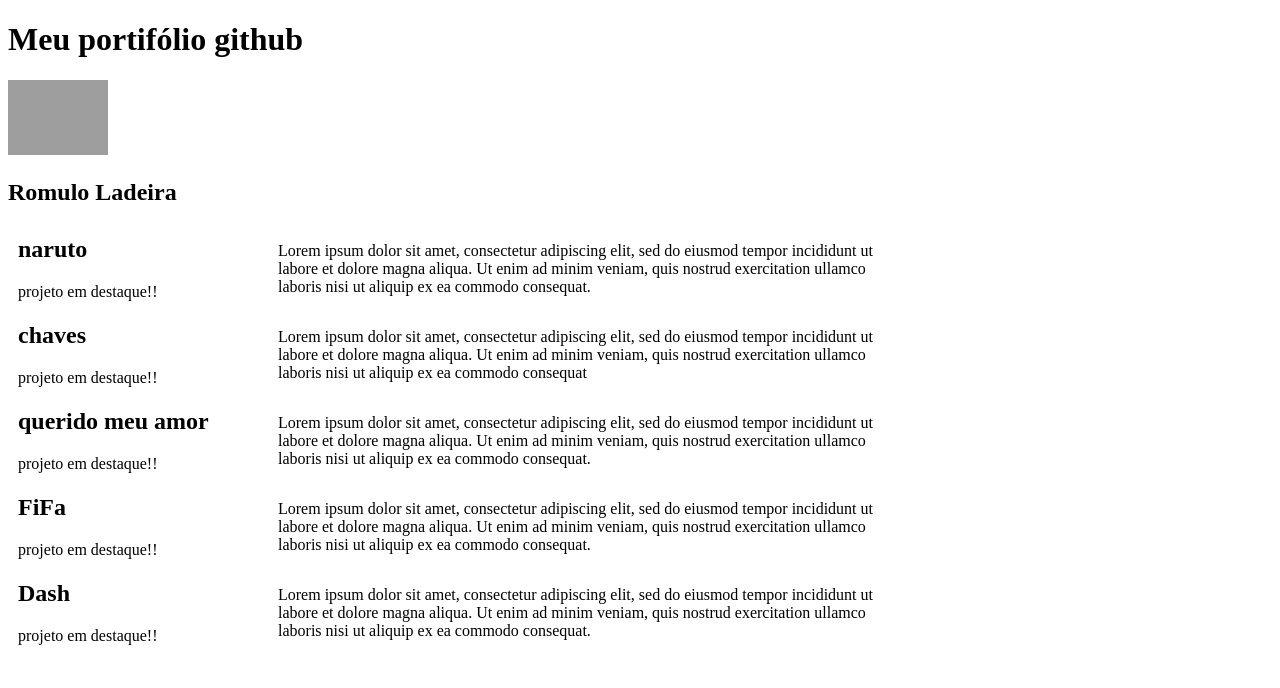
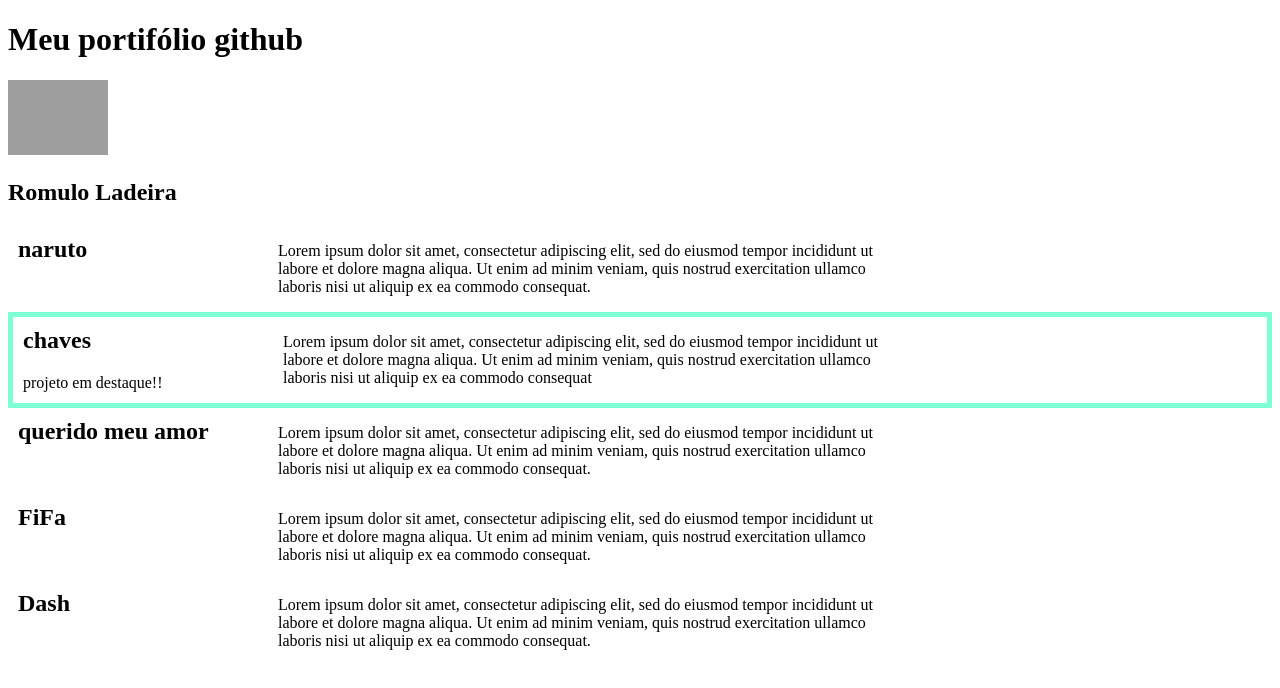
Before and after one commit to Romulo-Ladeira/portfolio-github, a React (Create React App) app: page / in a window 1280 px wide. Shown: the top 688 px of the page. Built offline with nearby package versions, Linux system fonts and the light colour scheme; grey boxes are pictures that could not be loaded.

Commit message:
exercicio-9

```diff
--- a/src/App.js
+++ b/src/App.js
@@ -5,27 +5,32 @@ const lista_repositorios = [
   {
     id:1,
     titulo: "naruto",
-    descricao:"Lorem ipsum dolor sit amet, consectetur adipiscing elit, sed do eiusmod tempor incididunt ut labore et dolore magna aliqua. Ut enim ad minim veniam, quis nostrud exercitation ullamco laboris nisi ut aliquip ex ea commodo consequat."
+    descricao:"Lorem ipsum dolor sit amet, consectetur adipiscing elit, sed do eiusmod tempor incididunt ut labore et dolore magna aliqua. Ut enim ad minim veniam, quis nostrud exercitation ullamco laboris nisi ut aliquip ex ea commodo consequat.",
+    destaque: false
   },
   {
     id:2,
     titulo: "chaves",
-    descricao:"Lorem ipsum dolor sit amet, consectetur adipiscing elit, sed do eiusmod tempor incididunt ut labore et dolore magna aliqua. Ut enim ad minim veniam, quis nostrud exercitation ullamco laboris nisi ut aliquip ex ea commodo consequat"
+    descricao:"Lorem ipsum dolor sit amet, consectetur adipiscing elit, sed do eiusmod tempor incididunt ut labore et dolore magna aliqua. Ut enim ad minim veniam, quis nostrud exercitation ullamco laboris nisi ut aliquip ex ea commodo consequat",
+    destaque: true
   },
   {
     id:3,
     titulo: "querido meu amor",
-    descricao:"Lorem ipsum dolor sit amet, consectetur adipiscing elit, sed do eiusmod tempor incididunt ut labore et dolore magna aliqua. Ut enim ad minim veniam, quis nostrud exercitation ullamco laboris nisi ut aliquip ex ea commodo consequat."
+    descricao:"Lorem ipsum dolor sit amet, consectetur adipiscing elit, sed do eiusmod tempor incididunt ut labore et dolore magna aliqua. Ut enim ad minim veniam, quis nostrud exercitation ullamco laboris nisi ut aliquip ex ea commodo consequat.",
+    destaque: false
   },
   {
     id:4,
     titulo: "FiFa",
-    descricao:"Lorem ipsum dolor sit amet, consectetur adipiscing elit, sed do eiusmod tempor incididunt ut labore et dolore magna aliqua. Ut enim ad minim veniam, quis nostrud exercitation ullamco laboris nisi ut aliquip ex ea commodo consequat."
+    descricao:"Lorem ipsum dolor sit amet, consectetur adipiscing elit, sed do eiusmod tempor incididunt ut labore et dolore magna aliqua. Ut enim ad minim veniam, quis nostrud exercitation ullamco laboris nisi ut aliquip ex ea commodo consequat.",
+    destaque:false
   },
   {
     id:5,
     titulo: "Dash",
-    descricao:"Lorem ipsum dolor sit amet, consectetur adipiscing elit, sed do eiusmod tempor incididunt ut labore et dolore magna aliqua. Ut enim ad minim veniam, quis nostrud exercitation ullamco laboris nisi ut aliquip ex ea commodo consequat."
+    descricao:"Lorem ipsum dolor sit amet, consectetur adipiscing elit, sed do eiusmod tempor incididunt ut labore et dolore magna aliqua. Ut enim ad minim veniam, quis nostrud exercitation ullamco laboris nisi ut aliquip ex ea commodo consequat.",
+    destaque:false
   }
 
 ];
@@ -37,7 +42,7 @@ function App() {
     {lista_repositorios.length <=0?
     <p>Nenhum repositório disponivel</p>:
     lista_repositorios.map(repository=>(
-       <Repository key={repository.id} titulo={repository.titulo} descricao={repository.descricao} destacar />
+       <Repository key={repository.id} titulo={repository.titulo} descricao={repository.descricao} destacar={repository.destaque} />
     ))}
 
   </>
--- a/src/components/Repository/Repository.js
+++ b/src/components/Repository/Repository.js
@@ -2,7 +2,7 @@ import propTypes from "prop-types"
 import repositoyCss from "./Repository.module.css"
 export function Repository({titulo, descricao, destacar}){
     return(
-        <article className={repositoyCss['article']}>
+        <article className={destacar?repositoyCss['article--destaque']:repositoyCss['article']}>
             <div className={repositoyCss['repository']}>
                 <h3 className={repositoyCss['repository__title']}>{titulo}</h3>
                 {destacar?
--- a/src/components/Repository/Repository.module.css
+++ b/src/components/Repository/Repository.module.css
@@ -1,10 +1,14 @@
 article{
     display: flex;
+}
+.article--destaque{
+    border: 5px solid aquamarine;
 }
 .repository{
 margin: 10px 10px;
 width: 250px;
 }
+
 
 .repository__title{
     font-size: 1.5rem;
```
